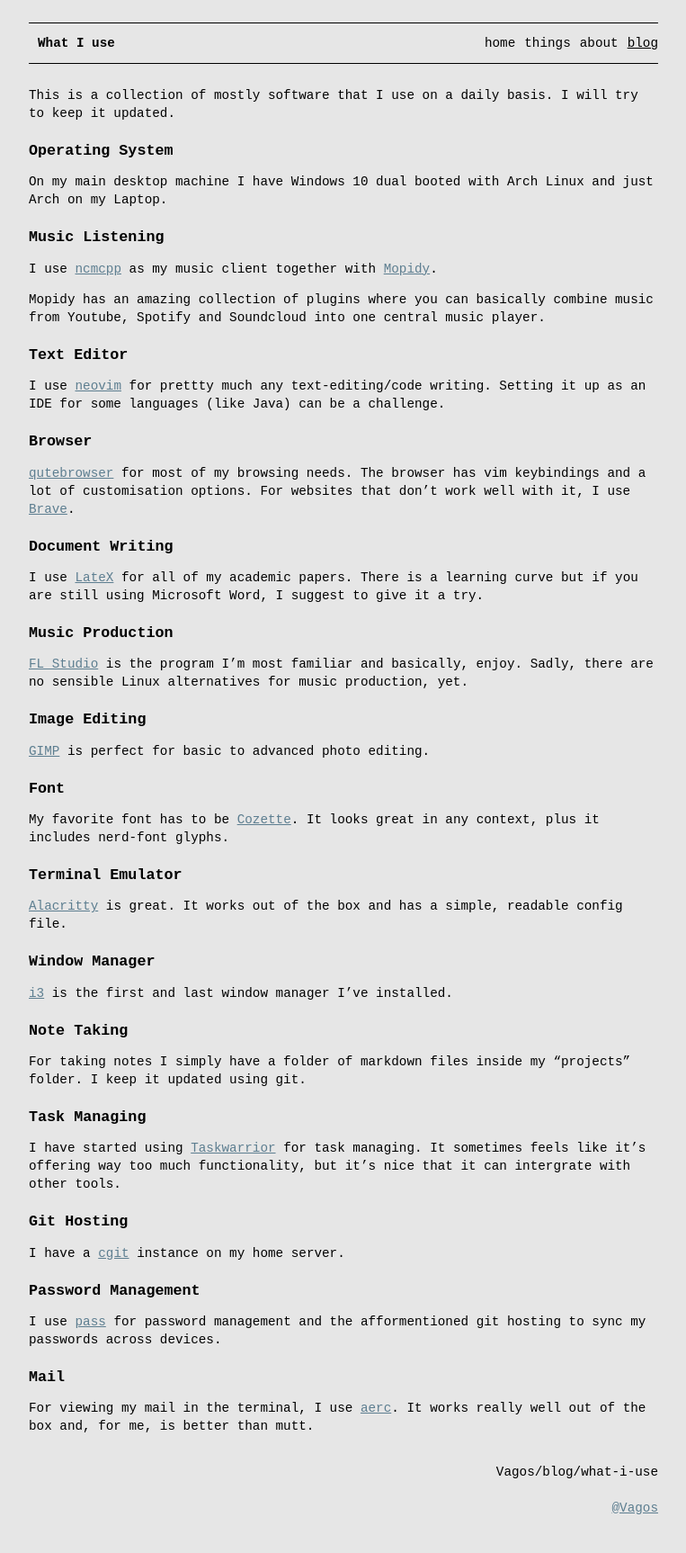
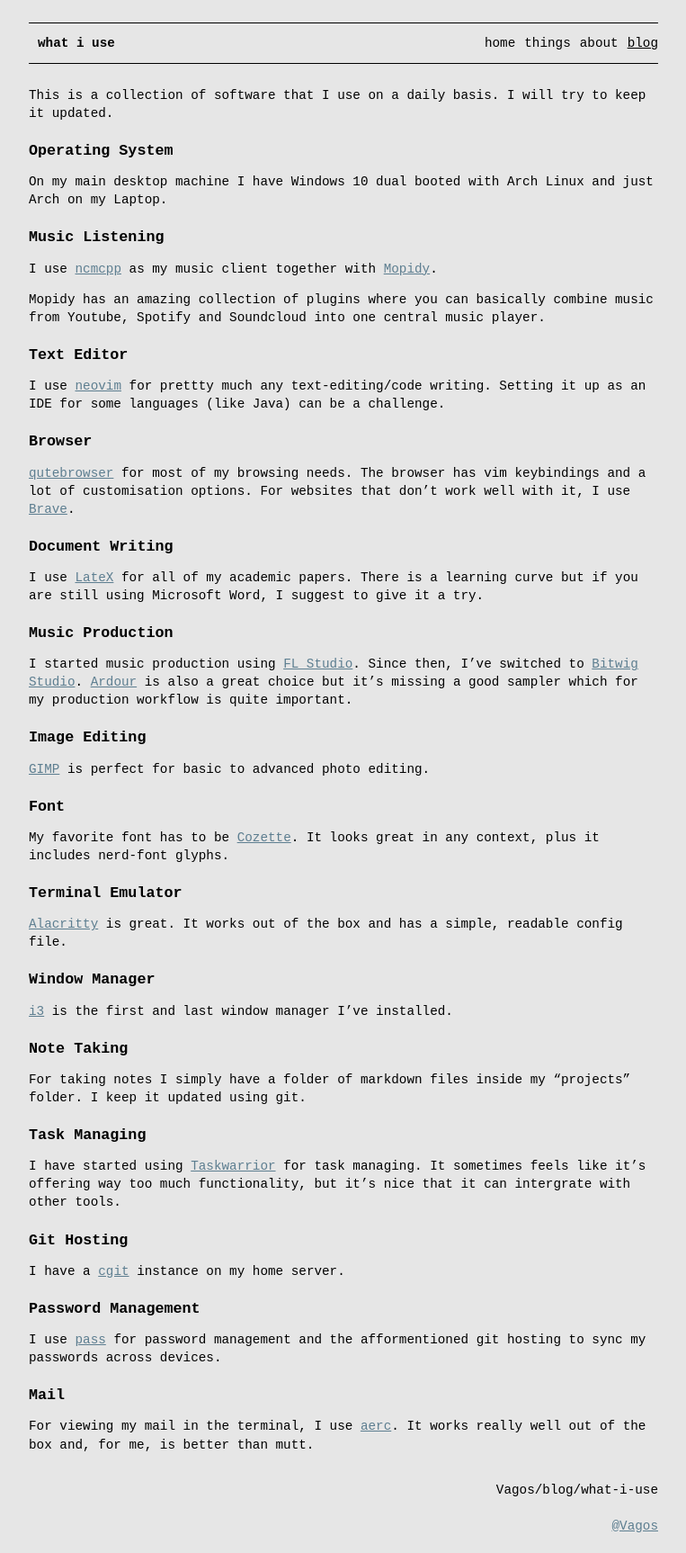
Before and after one commit to vagos/vagos.github.io, a Jekyll site: the page built from _blog/what-i-use.md, in a window 1280 px wide. Shown: the whole page at 90% size, without its empty margins (258-1021 px from the left). Built offline with Jekyll 4.4.1, drawn with Linux system fonts in a browser that asks for light colours.

Commit message:
blog: updated "what I use" music section

```diff
--- a/_blog/what-i-use.md
+++ b/_blog/what-i-use.md
@@ -1,11 +1,11 @@
 ---
 layout: post
-title:  "What I use"
-description: "What I use"
-date: 2023-03-06
+title:  "what i use"
+description: "software that I use for various tasks"
+date: 2023-04-19
 ---
 
-This is a collection of mostly software that I use on a daily basis. I will try to keep it updated.
+This is a collection of software that I use on a daily basis. I will try to keep it updated.
 
 ### Operating System
 
@@ -32,7 +32,9 @@
 
 ### Music Production
 
-[FL Studio](https://www.image-line.com/) is the program I'm most familiar and basically, enjoy. Sadly, there are no sensible Linux alternatives for music production, yet.
+I started music production using [FL Studio](https://www.image-line.com/). Since then, I've
+switched to [Bitwig Studio](https://www.bitwig.com/). [Ardour](http://ardour.org/)
+is also a great choice but it's missing a good sampler which for my production workflow is quite important.
 
 ### Image Editing
 
```
Also changed, not shown: _blog/mci.md (+1 -1 lines).
